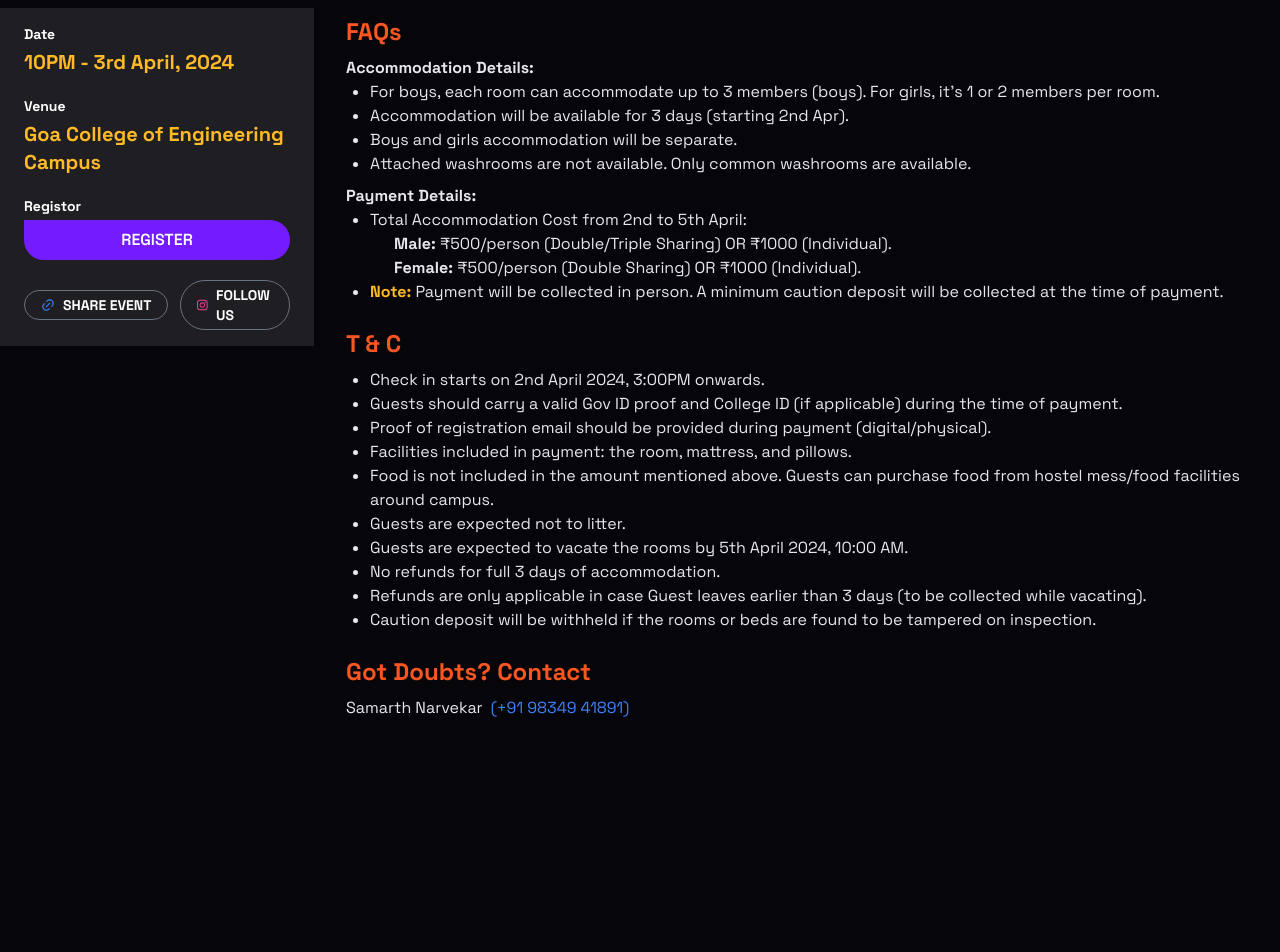
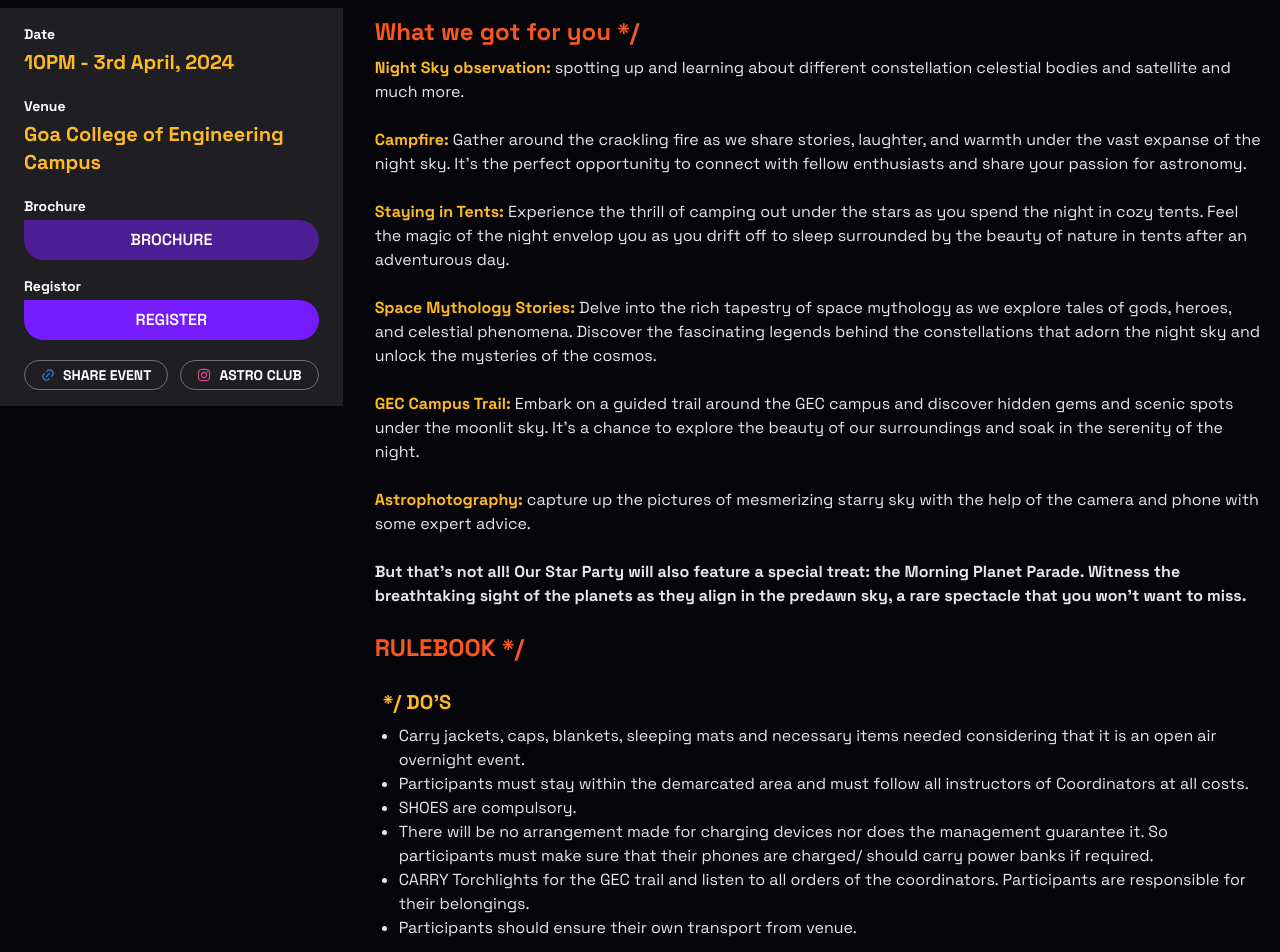
Before and after one commit to Engicos-Coders-Club/gec-spectrum-website-2024, a Next.js app: page /event/starparty in a window 1280 px wide. Shown: the part 340-1292 px from the top of the page. Before the commit the page ends 1080 px from the top, so only its background shows below. Built offline with nearby package versions, Linux system fonts and the light colour scheme.

Commit message:
updates in astro club event

```diff
--- a/src/app/event/starparty/page.tsx
+++ b/src/app/event/starparty/page.tsx
@@ -1,4 +1,4 @@
-"use client"
+"use client";
 import localFont from "next/font/local";
 import PageHead from "@/app/components/PageHead";
 import { RiLink } from "react-icons/ri";
@@ -7,7 +7,7 @@ import { FaInstagram } from "react-icons/fa";
 export default function starparty() {
   return (
     <main>
-      <PageHead body="CAMP OUT" faltutext="(*)" title="STAR PARTY" />
+      <PageHead  body="CAMP OUT" faltutext="(*)" title="STAR PARTY" />
       <section className="flex gap-4 items-start flex-wrap md:flex-nowrap mx-5 xl:max-w-screen-xl xl:mx-auto my-5">
         {/* --------------------------  event details box -------------------------- */}
         <div className="px-6 py-4 bg-white/10  my-4 flex flex-col gap-5 w-full md:w-fit">
@@ -24,11 +24,22 @@ export default function starparty() {
             </p>
           </div>
           <div className="flex font-bold flex-col gap-1 justify-start">
-            <p className="text-sm">Registor</p>
+            <p className="text-sm">Brochure</p>
+            <a
+              className=" bg-violet-900 p-2 px-5 rounded-full rounded-tl-none font-semibold hover:bg-violet-500 uppercase text-center"
+              href="/Star_party_brochure.pdf"
+              download={true}
+              target="_blank"
+              rel="noreferrer"
+            >
+              Brochure
+            </a>
+
+            <p className=" pt-3 text-sm">Registor</p>
             <a
               title="Register Online"
               className="bg-primary p-2 px-5 rounded-full rounded-tl-none font-semibold hover:bg-violet-500 uppercase text-center"
-              href="https://forms.gle/vkMkS8TFW15k5zZz8"
+              href="https://forms.gle/FhsKovm9tgtjBxdC8"
               target="_blank"
               rel="noreferrer"
             >
@@ -61,7 +72,7 @@ export default function starparty() {
                 className="border flex items-center gap-2 border-gray-500 text-sm py-1 px-4 rounded-full"
               >
                 <FaInstagram className="text-pink-500" />
-                FOLLOW US
+                <div className=" whitespace-nowrap">ASTRO CLUB</div>
               </Link>
             </div>
           </div>
@@ -69,97 +80,134 @@ export default function starparty() {
 
         <div className="container mx-auto px-4 text-gray-200 grow">
           {/* --------------------------  event faqs -------------------------- */}
-          <h2 className="text-lg md:text-2xl font-bold mt-6 mb-2 text-tangerine">
-            FAQs
+          <h2 className="text-lg md:text-2xl font-bold mt-6 mb-2 text-[#FA5622]">
+            What we got for you */
           </h2>
-          <p>
-            <strong>Accommodation Details:</strong>
-          </p>
+
+          <ul className=" list-none">
+            <li>
+              <strong className="text-[#FFBA25]">Night Sky observation️:</strong> spotting up and learning
+              about different constellation celestial bodies and satellite and
+              much more.
+            </li>
+            <br />
+            <li>
+              <strong className=" text-[#FFBA25]">Campfire:</strong> Gather around the crackling fire as we
+              share stories, laughter, and warmth under the vast expanse of the
+              night sky. It's the perfect opportunity to connect with fellow
+              enthusiasts and share your passion for astronomy.{" "}
+            </li>
+            <br />
+            <li>
+              <strong className="text-[#FFBA25]">Staying in Tents:</strong> Experience the thrill of
+              camping out under the stars as you spend the night in cozy tents.
+              Feel the magic of the night envelop you as you drift off to sleep
+              surrounded by the beauty of nature in tents after an adventurous
+              day.
+            </li>
+            <br />
+
+            <li>
+              {" "}
+              <strong className=" text-[#FFBA25]">Space Mythology Stories:</strong> Delve into the rich
+              tapestry of space mythology as we explore tales of gods, heroes,
+              and celestial phenomena. Discover the fascinating legends behind
+              the constellations that adorn the night sky and unlock the
+              mysteries of the cosmos.
+            </li>
+            <br />
+            <li>
+              {" "}
+              <strong className=" text-[#FFBA25]">GEC Campus Trail:</strong> Embark on a guided trail around
+              the GEC campus and discover hidden gems and scenic spots under the
+              moonlit sky. It's a chance to explore the beauty of our
+              surroundings and soak in the serenity of the night.
+            </li>
+            <br />
+            <li>
+              {" "}
+              <strong className="text-[#FFBA25]"> Astrophotography:</strong> capture up the pictures of
+              mesmerizing starry sky with the help of the camera and phone with
+              some expert advice.
+            </li>
+            <br />
+            <li className=" font-bold">
+              But that's not all! Our Star Party will also feature a special
+              treat: the Morning Planet Parade. Witness the breathtaking sight
+              of the planets as they align in the predawn sky, a rare spectacle
+              that you won't want to miss.
+            </li>
+          </ul>
+          {/* --------------------------  event tnc -------------------------- */}
+          <h2 className="font-bold mt-6 mb-2 text-lg md:text-2xl text-tangerine">
+            RULEBOOK */
+          </h2>
+          <h3 className="font-bold mt-6 mb-2 pl-2 text-lg md:text-xl text-[#FFBA25]">
+            {" "}
+            */ DO’S
+          </h3>
           <ul className="list-disc ml-6">
             <li>
-              For boys, each room can accommodate up to 3 members (boys). For
-              girls, it&apos;s 1 or 2 members per room.
+              Carry jackets, caps, blankets, sleeping mats and necessary items
+              needed considering that it is an open air overnight event.
             </li>
             <li>
-              Accommodation will be available for 3 days (starting 2nd Apr).
+              Participants must stay within the demarcated area and must follow
+              all instructors of Coordinators at all costs.
             </li>
-            <li>Boys and girls accommodation will be separate.</li>
+            <li>SHOES are compulsory.</li>
             <li>
-              Attached washrooms are not available. Only common washrooms are
-              available.
+              There will be no arrangement made for charging devices nor does
+              the management guarantee it. So participants must make sure that
+              their phones are charged/ should carry power banks if required.{" "}
+            </li>
+            <li>
+              CARRY Torchlights for the GEC trail and listen to all orders of
+              the coordinators. Participants are responsible for their
+              belongings.
+            </li>
+            <li>Participants should ensure their own transport from venue.</li>
+          </ul>
+
+          <h3 className="font-bold mt-6 mb-2 text-lg pl-2 md:text-xl text-[#FFBA25]">
+            */ DONT’S{" "}
+          </h3>
+          <ul className="list-disc ml-6">
+            <li>
+              Participants shouldn't be under any kind of influence like
+              ALCOHOL/ CIGARETTE.
+            </li>
+            <li>
+              Participants shouldn't be in possession of any
+              alcoholic/tobacco/narcotics substances.
             </li>
           </ul>
-
-          <p className="mt-2">
-            <strong>Payment Details:</strong>
+          <p className=" pt-10 font-bold uppercase">
+            Note: Incase the organizers find anyone breaking the above mentioned
+            rules, a strict action will be taken against the person legally and
+            will be escorted by the security out of the venue!
           </p>
-          <ul className="list-disc ml-6">
-            <li>Total Accommodation Cost from 2nd to 5th April:</li>
-            <ul className="list-square ml-6">
-              <li>
-                <strong>Male:</strong> ₹500/person (Double/Triple Sharing) OR
-                ₹1000 (Individual).
-              </li>
-              <li>
-                <strong>Female:</strong> ₹500/person (Double Sharing) OR ₹1000
-                (Individual).
-              </li>
-            </ul>
-            <li>
-              <strong className="text-mango">Note:</strong> Payment will be
-              collected in person. A minimum caution deposit will be collected
-              at the time of payment.
-            </li>
-          </ul>
-
-          {/* --------------------------  event tnc -------------------------- */}
-          <h2 className="font-bold mt-6 mb-2 text-lg md:text-2xl text-tangerine">
-            T & C
-          </h2>
-          <ul className="list-disc ml-6">
-            <li>Check in starts on 2nd April 2024, 3:00PM onwards.</li>
-            <li>
-              Guests should carry a valid Gov ID proof and College ID (if
-              applicable) during the time of payment.
-            </li>
-            <li>
-              Proof of registration email should be provided during payment
-              (digital/physical).
-            </li>
-            <li>
-              Facilities included in payment: the room, mattress, and pillows.
-            </li>
-            <li>
-              Food is not included in the amount mentioned above. Guests can
-              purchase food from hostel mess/food facilities around campus.
-            </li>
-            <li>Guests are expected not to litter.</li>
-            <li>
-              Guests are expected to vacate the rooms by 5th April 2024, 10:00
-              AM.
-            </li>
-            <li>No refunds for full 3 days of accommodation.</li>
-            <li>
-              Refunds are only applicable in case Guest leaves earlier than 3
-              days (to be collected while vacating).
-            </li>
-            <li>
-              Caution deposit will be withheld if the rooms or beds are found to
-              be tampered on inspection.
-            </li>
-          </ul>
 
           {/* --------------------------  event contact -------------------------- */}
           <h2 className="font-bold mt-6 mb-2 text-lg md:text-2xl text-tangerine">
-            Got Doubts? Contact
+            CONTACTS */{" "}
           </h2>
           <p>
-            Samarth Narvekar
+            Omkar Gavade (President):
             <a
-              href="https://api.whatsapp.com/send?phone=+919834941891"
+              href="https://api.whatsapp.com/send?phone=+918010969462"
               className="text-blue-500 hover:text-blue-200 mx-2"
             >
-              (+91 98349 41891)
+              (91 80109 69462)
+            </a>
+          </p>
+          <p>
+            Siya Pockle (Tech advisor):
+            <a
+              href="https://api.whatsapp.com/send?phone=+917057292485"
+              className="text-blue-500 hover:text-blue-200 mx-2"
+            >
+              (+91 70572 92485)
             </a>
           </p>
         </div>
```
Also changed, not shown: 1 other file (tests, documents, lock files or other folders).
